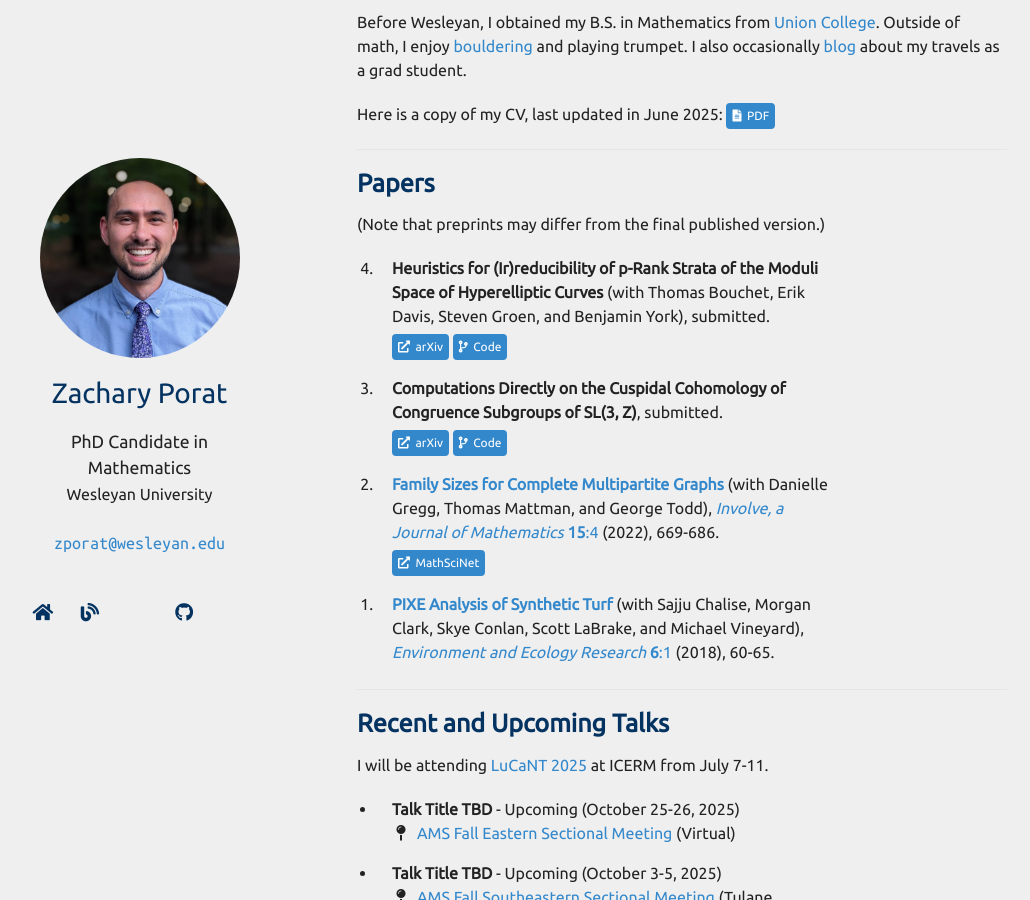
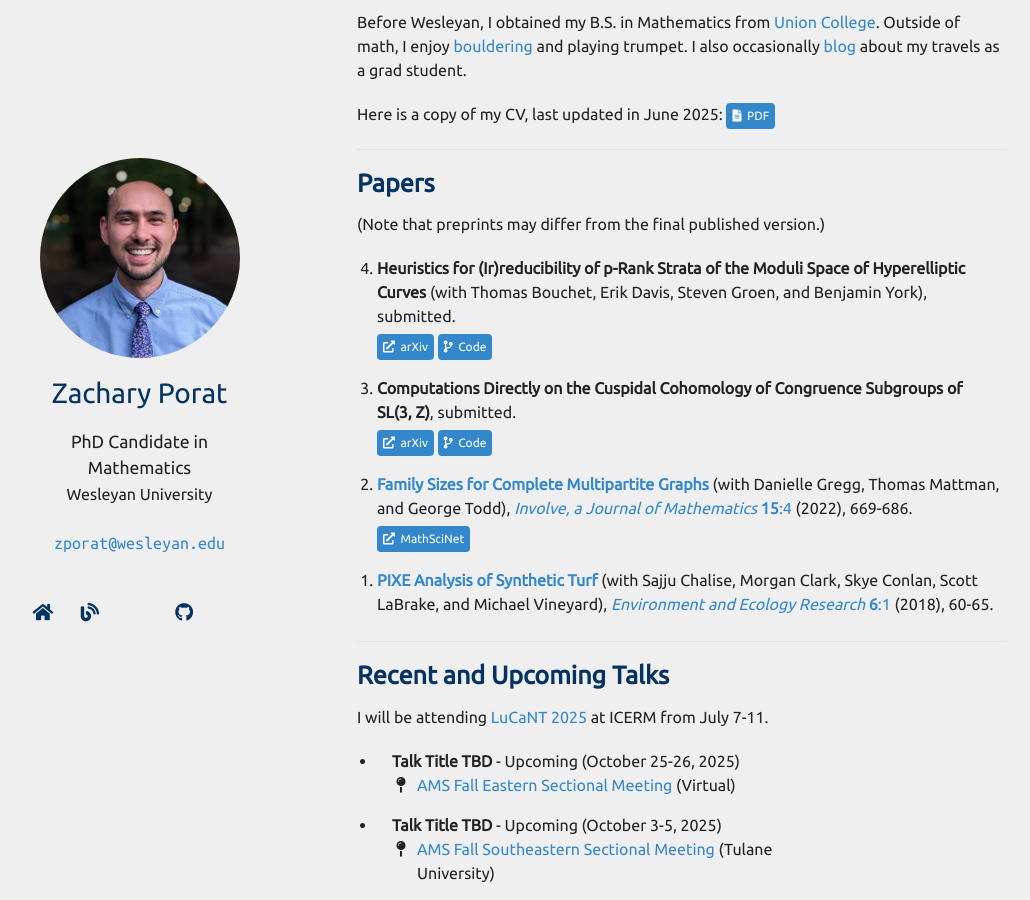
Before and after one commit to zporat/zporat.github.io, a Jekyll site: the page built from index.md, in a window 1280 px wide and 900 px high, scrolled down 333 px. Shown: the whole window, without its empty margins (108-1138 px from the left). Built offline with Jekyll 4.4.1, drawn with Linux system fonts in a browser that asks for light colours; nearby versions of some CDN libraries; a style sheet for code colours, icons or effects is not loaded; our own code applies the rules of GitHub Pages for plain Markdown files.

Commit message:
margin fix test

```diff
--- a/_includes/publications.md
+++ b/_includes/publications.md
@@ -4,7 +4,6 @@
 {% for link in site.data.publications.main %}
 
 <li style="margin-bottom:1rem">
-  <div class="col-sm-9">
       {% if link.authors %}
         {% if link.journal %}
           <div class="title"><a href="{{ link.pdf }}"><b>{{ link.title }}</b></a> ({{ link.authors }}), <a href="{{ link.doi }}"> <em>{{ link.journal }}</em> <b>{{ link.volume }}</b>:{{ link.number }}</a> ({{ link.year }}), {{ link.pages }}.
@@ -34,7 +33,6 @@
       {{ link.others }}
       {% endif %}
     </div>
-  </div>
 </li>
 
 {% endfor %}
```
